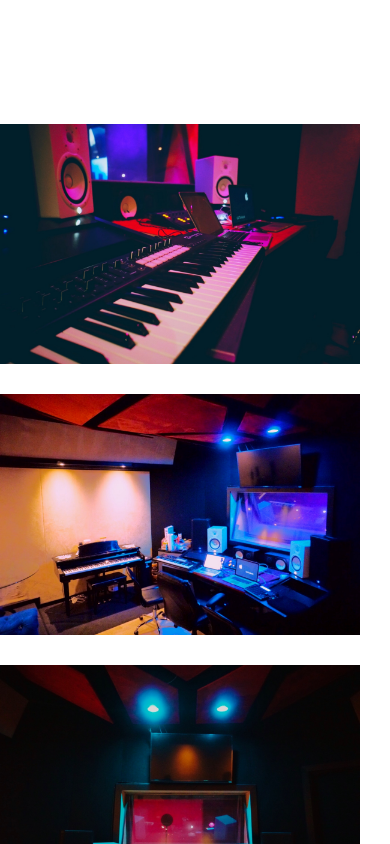
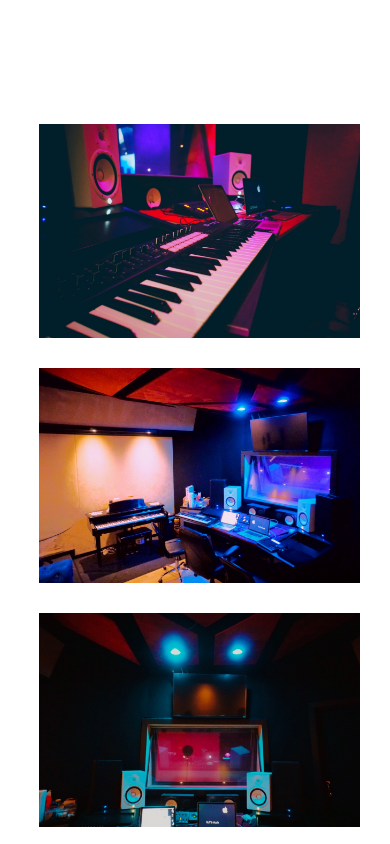
Before and after one commit to Ericksonxx/mocking, a plain HTML site: page index.html in a window 390 px wide. Shown: the part 5660-6504 px from the top of the page. Drawn offline with nearby package versions, Linux system fonts and the light colour scheme.

Commit message:
Update style.css

```diff
--- a/style.css
+++ b/style.css
@@ -300,7 +300,7 @@ background-size: contain;
     }
     .container-grid{
         margin-top:100px;
-        margin-left:0%;
+        margin-left:10%;
         margin-right:0%;
         margin-bottom:100px;
     }
```
